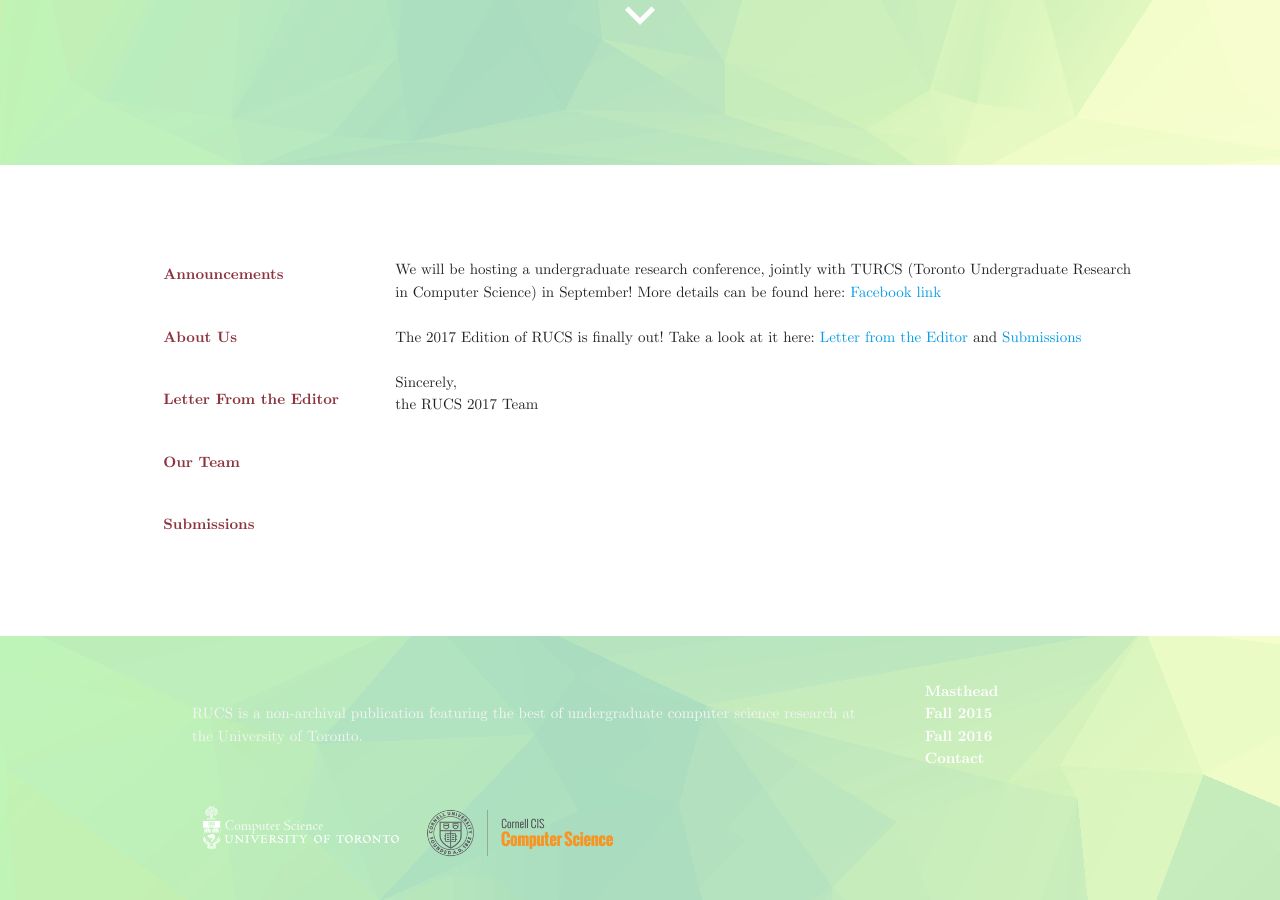
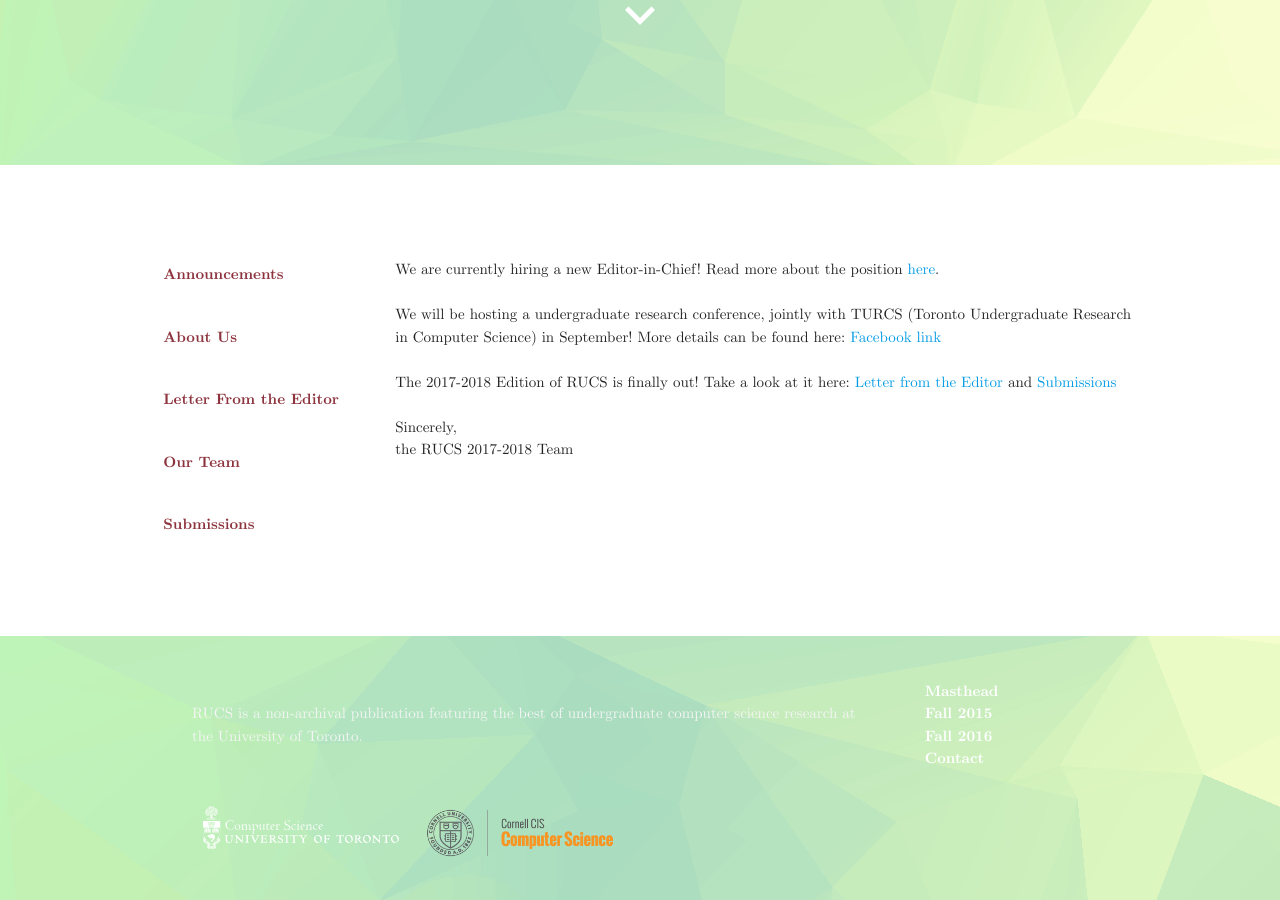
Before and after one commit to rucs-uoft/rucs-uoft.github.io, a Jekyll site: the page built from index.html, in a window 1280 px wide and 900 px high, scrolled down 735 px. Built offline with Jekyll 4.4.1, drawn with Linux system fonts in a browser that asks for light colours; nearby versions of some CDN libraries; some web fonts are replaced.

Commit message:
add some news, normalize some dates

```diff
--- a/_includes/news.html
+++ b/_includes/news.html
@@ -1,16 +1,20 @@
 
 <p>
 
-We will be hosting a undergraduate research conference, jointly with TURCS (Toronto Undergraduate Research in Computer Science) in September!
+
+    We are currently hiring a new Editor-in-Chief! Read more about the position <a href="https://bb.teach.cs.toronto.edu/t/review-of-undergraduate-computer-science-rucs-looking-for-new-editor-in-chief/836">here</a>.
+<br/>
+    <br/>
+    We will be hosting a undergraduate research conference, jointly with TURCS (Toronto Undergraduate Research in Computer Science) in September!
     More details can be found here: <a href="https://www.facebook.com/events/384875728662254/">Facebook link</a>
 
     <br><br>
 
-The 2017 Edition of RUCS is finally out! Take a look at it here: <a href="{{ site.baseurl }}/#letter" target="_blank">Letter from the Editor</a> and <a href="#submissions" target="_blank">Submissions</a>
+The 2017-2018 Edition of RUCS is finally out! Take a look at it here: <a href="{{ site.baseurl }}/#letter" target="_blank">Letter from the Editor</a> and <a href="#submissions" target="_blank">Submissions</a>
 
     <br><br>
 Sincerely,<br>
-the RUCS 2017 Team
+the RUCS 2017-2018 Team
 
 
 </p>
```
